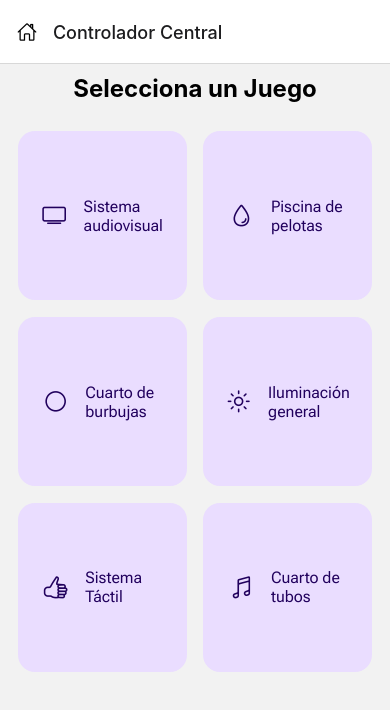
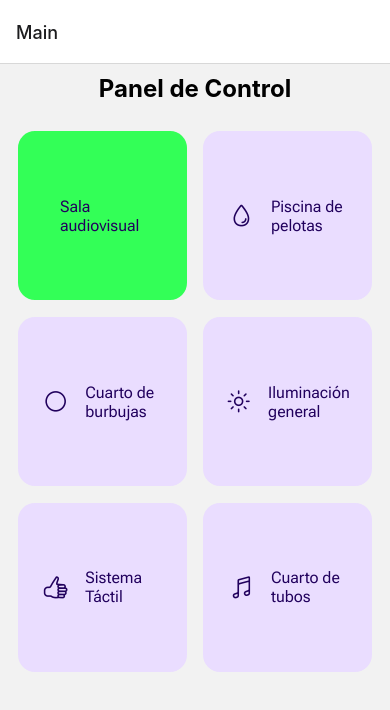
Before and after one commit to sebasurto/Fronted-Aula-Sensorial, a React Native app: screen /Main in a window 390 px wide. Shown: the top 710 px of the page. Built offline with nearby package versions, Linux system fonts and the light colour scheme.

Commit message:
Revert "icono home"
This reverts commit 86f82c3df7435e51514bac13a32041af99f7f838.

```diff
--- a/src/components/MainButtons.jsx
+++ b/src/components/MainButtons.jsx
@@ -18,10 +18,9 @@ function MainButtons({ navigation }) {
   return (
     <View style={styles.container}>
       <MainButton
-        title="Sistema audiovisual"
+        title="Sala audiovisual"
         onPress={() => navigation.navigate("AudiovisualSystem")}
-        color="#EADDFF"
-        iconName="tv-outline"
+        color="#33FF57"
       />
       <MainButton
         title="Piscina de pelotas"
--- a/src/pages/MainScreen.jsx
+++ b/src/pages/MainScreen.jsx
@@ -2,11 +2,10 @@ import React from 'react';
 import { View, Text, Button } from 'react-native';
 import MainButtons from '../components/MainButtons';
 import styles from '../styles/styles';
-import Icon from 'react-native-vector-icons/FontAwesome';
 function MainScreen({ navigation }) {
   return (
     <View>
-      <Text style={styles.title} >Selecciona un Juego</Text>
+      <Text style={styles.title} >Panel de Control</Text>
       <MainButtons navigation={navigation} />
     </View>
 
--- a/src/routes/MainRoutes.jsx
+++ b/src/routes/MainRoutes.jsx
@@ -8,69 +8,18 @@ import TubeRoom from "../pages/TubeRoom";
 import MainScreen from "../pages/MainScreen";
 import { NavigationContainer } from "@react-navigation/native";
 import { createNativeStackNavigator } from "@react-navigation/native-stack";
-import Icon from "react-native-vector-icons/Ionicons";
 const Stack = createNativeStackNavigator();
 function MainRoutes() {
   return (
     <NavigationContainer>
       <Stack.Navigator initialRouteName="Main">
-        <Stack.Screen
-          name="AudiovisualSystem"
-          component={AudiovisualSystem}
-          options={{
-            title: "Sistema Audiovisual",
-          }}
-        />
-        <Stack.Screen
-          name="BallsPool"
-          component={BallsPool}
-          options={{
-            title: "Piscina de Pelotas",
-          }}
-        />
-        <Stack.Screen
-          name="BubbleRoom"
-          component={BubbleRoom}
-          options={{
-            title: "Cuarto de Burbujas",
-          }}
-        />
-        <Stack.Screen
-          name="CommonIlumination"
-          component={CommonIlumination}
-          options={{
-            title: "Iluminación General",
-          }}
-        />
-        <Stack.Screen
-          name="TactileSystem"
-          component={TactileSystem}
-          options={{
-            title: "Sistema Táctil",
-          }}
-        />
-        <Stack.Screen
-          name="TubeRoom"
-          component={TubeRoom}
-          options={{
-            title: "Cuarto de Tubos",
-          }}
-        />
-        <Stack.Screen
-          name="Main"
-          component={MainScreen}
-          options={{
-            title: "Controlador Central",
-            headerLeft: () => (
-              <Icon
-                name="home-outline" // Nombre del ícono
-                size={20} // Tamaño del ícono
-                color="black" // Color del ícono
-                style={{ marginLeft: "2vh" }} // Estilos adicionales
-              />
-            ),
-          }}
-        />
+        <Stack.Screen name="AudiovisualSystem" component={AudiovisualSystem} />
+        <Stack.Screen name="BallsPool" component={BallsPool} />
+        <Stack.Screen name="BubbleRoom" component={BubbleRoom} />
+        <Stack.Screen name="CommonIlumination" component={CommonIlumination} />
+        <Stack.Screen name="TactileSystem" component={TactileSystem} />
+        <Stack.Screen name="TubeRoom" component={TubeRoom} />
+        <Stack.Screen name="Main" component={MainScreen} />
       </Stack.Navigator>
     </NavigationContainer>
   );
```
Also changed, not shown: package.json (+2 -12 lines), 1 other file (tests, documents, lock files or other folders).
